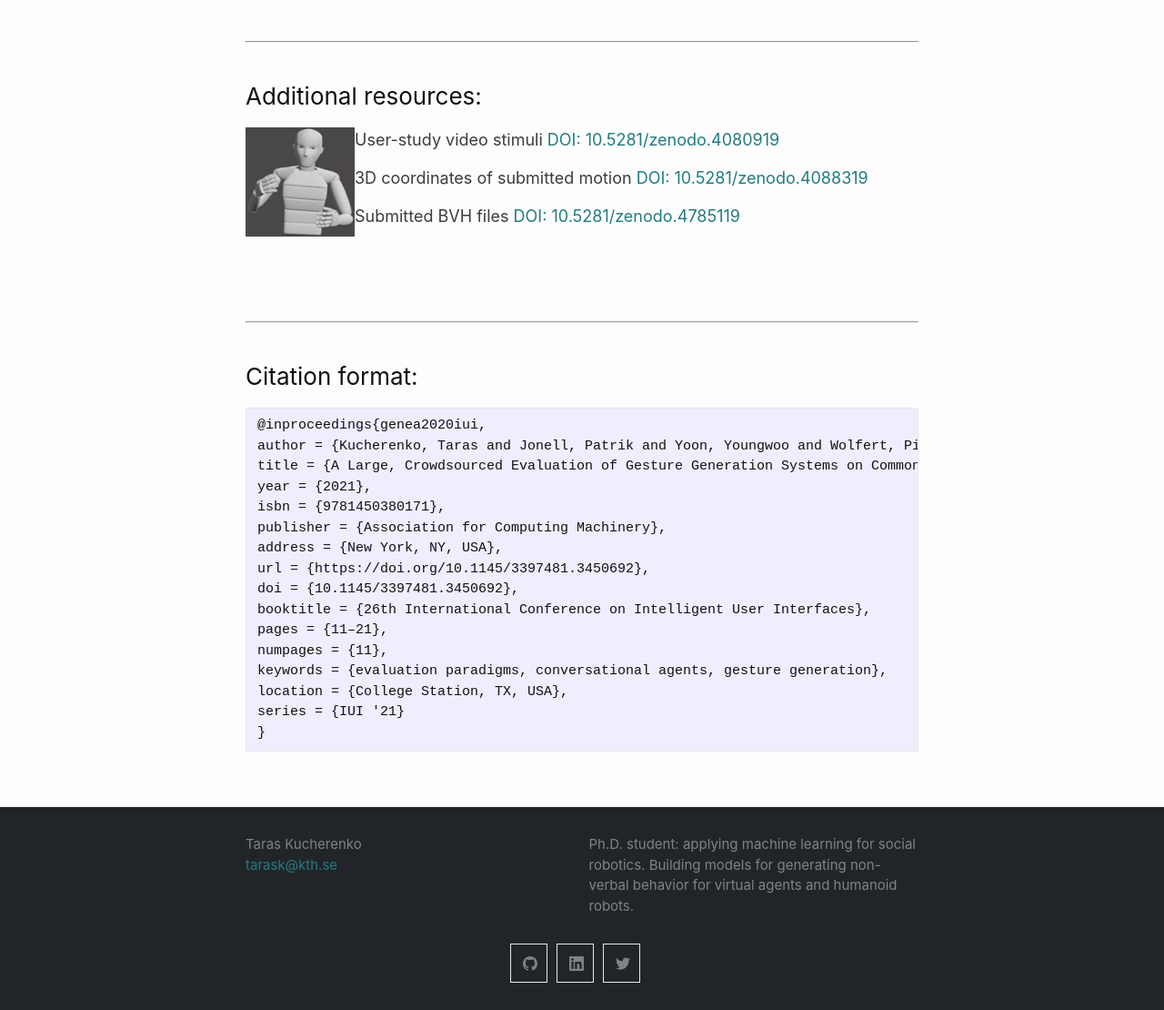
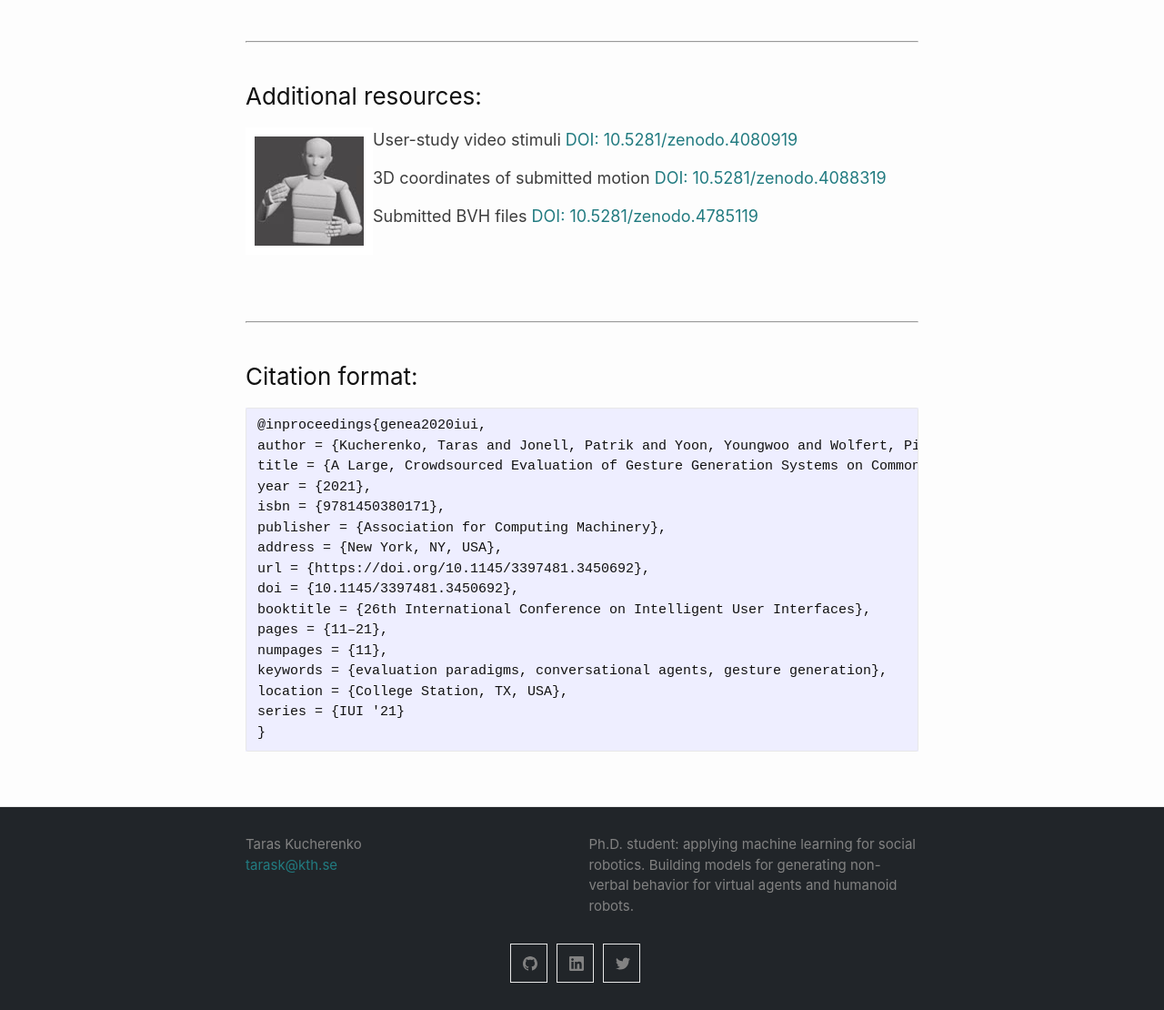
Before and after one commit to Svito-zar/Svito-zar.github.io, a Jekyll site: the page built from _posts/2021-07-26-GENEA_challenge.md, in a window 1280 px wide. Shown: the part 2084-3194 px from the top of the page at 91% size. Built offline with Jekyll 4.4.1, drawn with Linux system fonts in a browser that asks for light colours.

Commit message:
Final polishing of distances

```diff
--- a/_posts/2021-07-26-GENEA_challenge.md
+++ b/_posts/2021-07-26-GENEA_challenge.md
@@ -41,7 +41,7 @@
 ### Additional resources:
 
 <div style="text-align:left">
-<img align="left" src="../assets/Avatar.jpg">
+<img style="float: left; border: 10px solid white;" src="../assets/Avatar.jpg" >
 <p style="font-size: 18px;"> User-study video stimuli  <a href="https://zenodo.org/record/4080919"> DOI: 10.5281/zenodo.4080919 </a> </p>
 <p style="font-size: 18px;"> 3D coordinates of submitted motion <a href="https://zenodo.org/record/4088319"> DOI: 10.5281/zenodo.4088319 </a> </p>
 <p style="font-size: 18px;"> Submitted BVH files <a href="https://zenodo.org/record/4785119"> DOI: 10.5281/zenodo.4785119 </a> </p>
```
